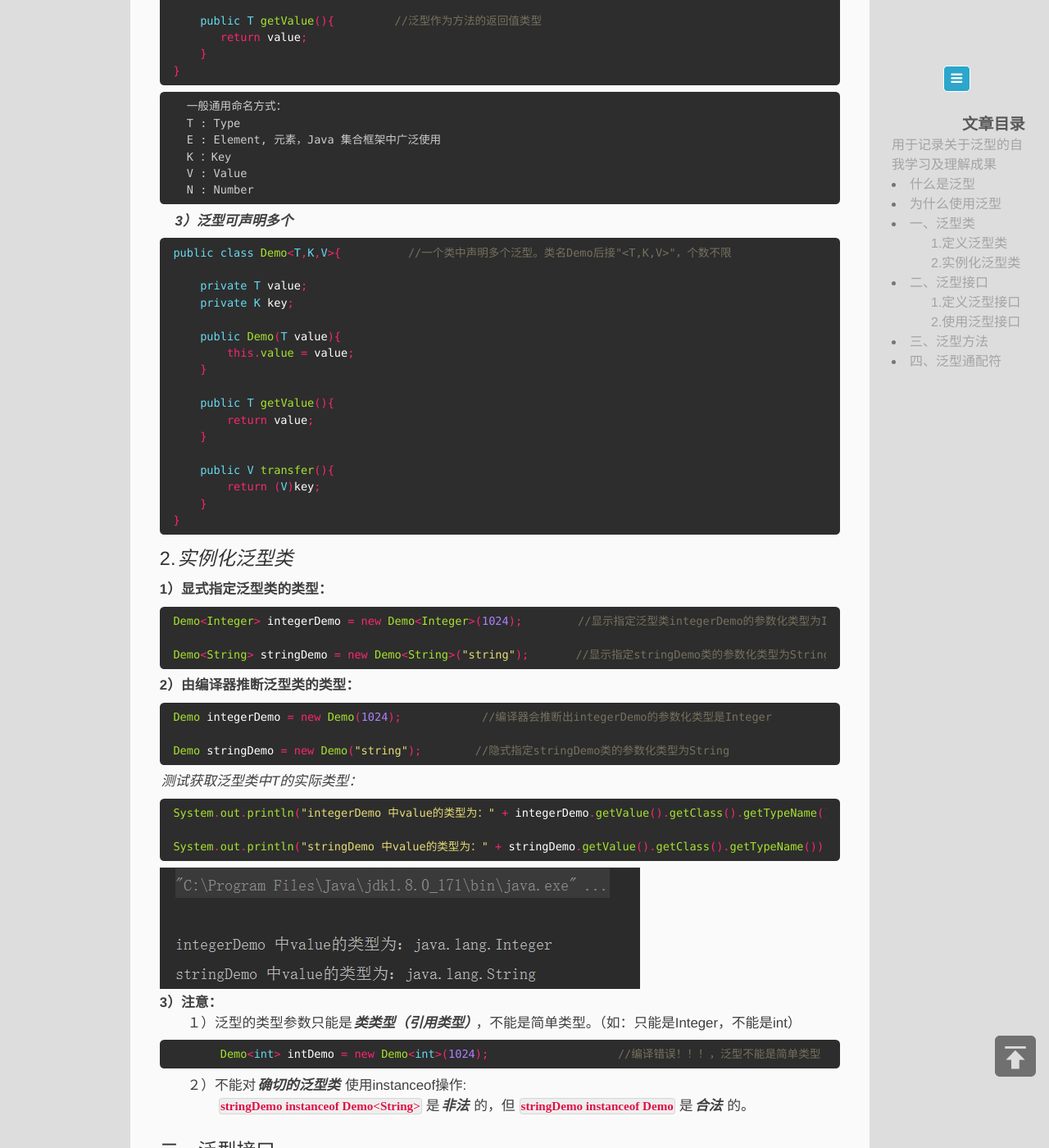
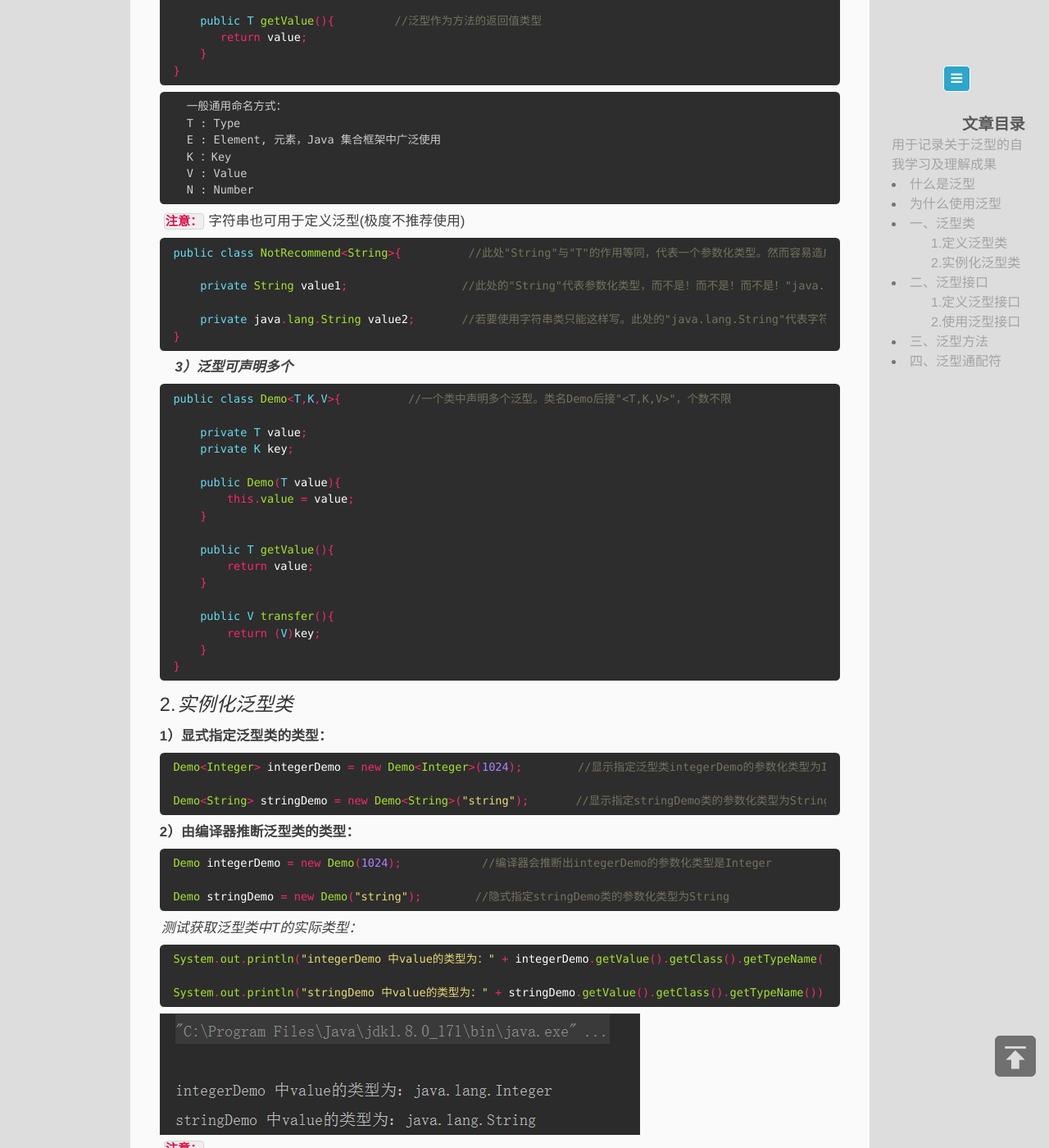
Before and after one commit to memorate/memorate.github.io, a Jekyll site: the page built from _posts/2019-10-10-genericity.markdown, in a window 1280 px wide and 1400 px high, scrolled down 1150 px. Shown: the whole window at 82% size. Built offline with Jekyll 4.4.1, drawn with Linux system fonts in a browser that asks for light colours.

Commit message:
latest code update on 2019-10-18 17:59

````diff
--- a/_posts/2019-10-10-genericity.markdown
+++ b/_posts/2019-10-10-genericity.markdown
@@ -58,6 +58,15 @@ public class Demo<T>{           //类名后接"<T>"，T也可是E、K、V等任
   V : Value
   N : Number
 ```
+`注意：`字符串也可用于定义泛型(极度不推荐使用)
+```java
+public class NotRecommend<String>{          //此处"String"与"T"的作用等同，代表一个参数化类型。然而容易造成误解
+
+    private String value1;                 //此处的"String"代表参数化类型，而不是！而不是！而不是！"java.lang.String"类
+
+    private java.lang.String value2;       //若要使用字符串类只能这样写。此处的"java.lang.String"代表字符串类
+}
+```
 　***3）泛型可声明多个***
 ```java
 public class Demo<T,K,V>{          //一个类中声明多个泛型。类名Demo后接"<T,K,V>"，个数不限
@@ -100,7 +109,7 @@ System.out.println("stringDemo 中value的类型为：" + stringDemo.getValue().
 ```
 ![]({{ "/assets/img/demoTest.jpg" | absolute_url }})
 
-**3）注意：**
+`注意：`
 　　１）泛型的类型参数只能是***类类型（引用类型）***，不能是简单类型。（如：只能是Integer，不能是int）
 ```java
        Demo<int> intDemo = new Demo<int>(1024);　　　　　　　　　　 　//编译错误！！！，泛型不能是简单类型
@@ -204,7 +213,7 @@ public class genericDemo<T>{
     }
 }
 ```
-**注意：**
+`注意：`
 　1）只有方法的访问修饰符（public等）与返回值之间有泛型类标识符<T\>时该方法才是泛型方法（T可为E、K、V等），否则只是个普通方法。
 　2）泛型类，是在实例化类的时候指明泛型的具体类型；泛型方法，是在调用方法的时候指明泛型的具体类型。
 　3）泛型类标识符<T\>中的参数化类型T的作用域是整个类（类中任意地方可用T），泛型方法标识符<E\>中的类型E仅能用于这个方法。
````
